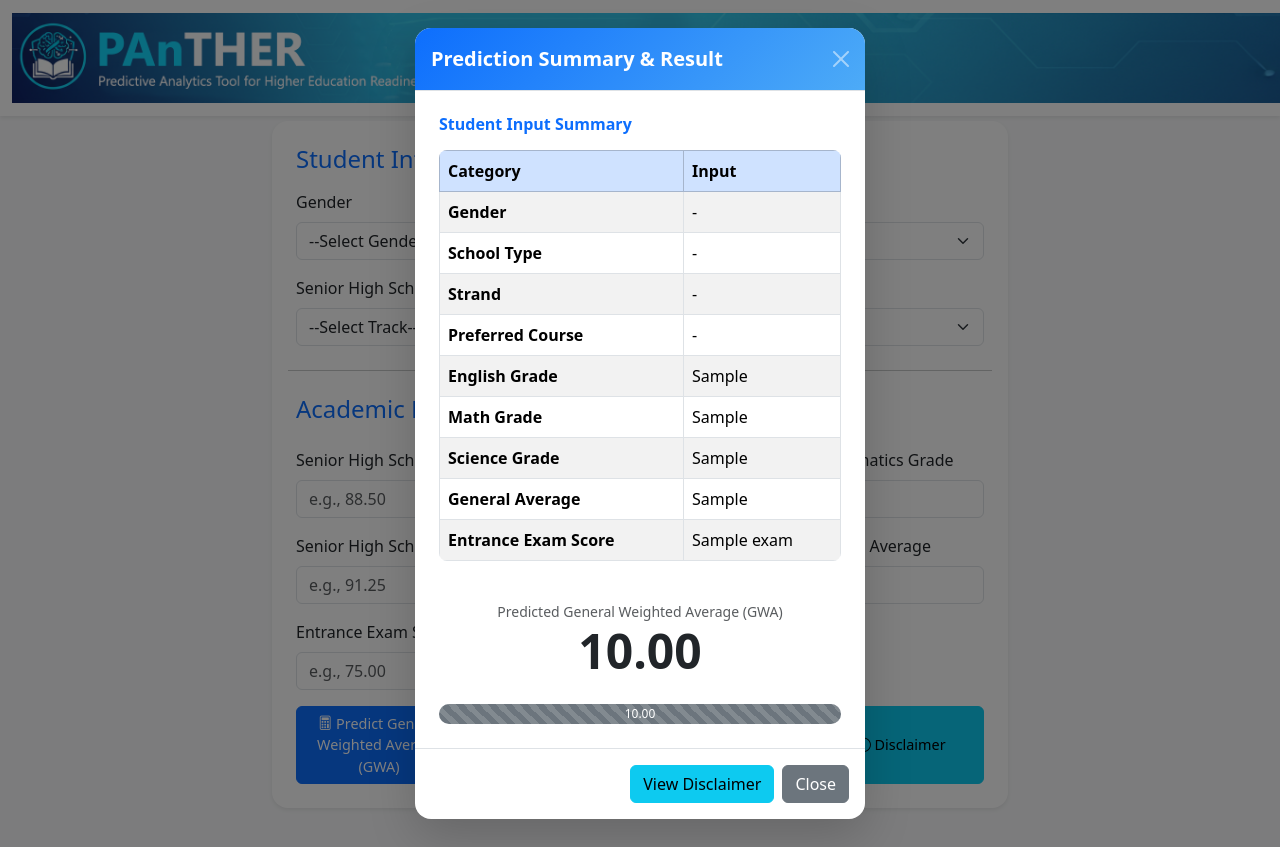
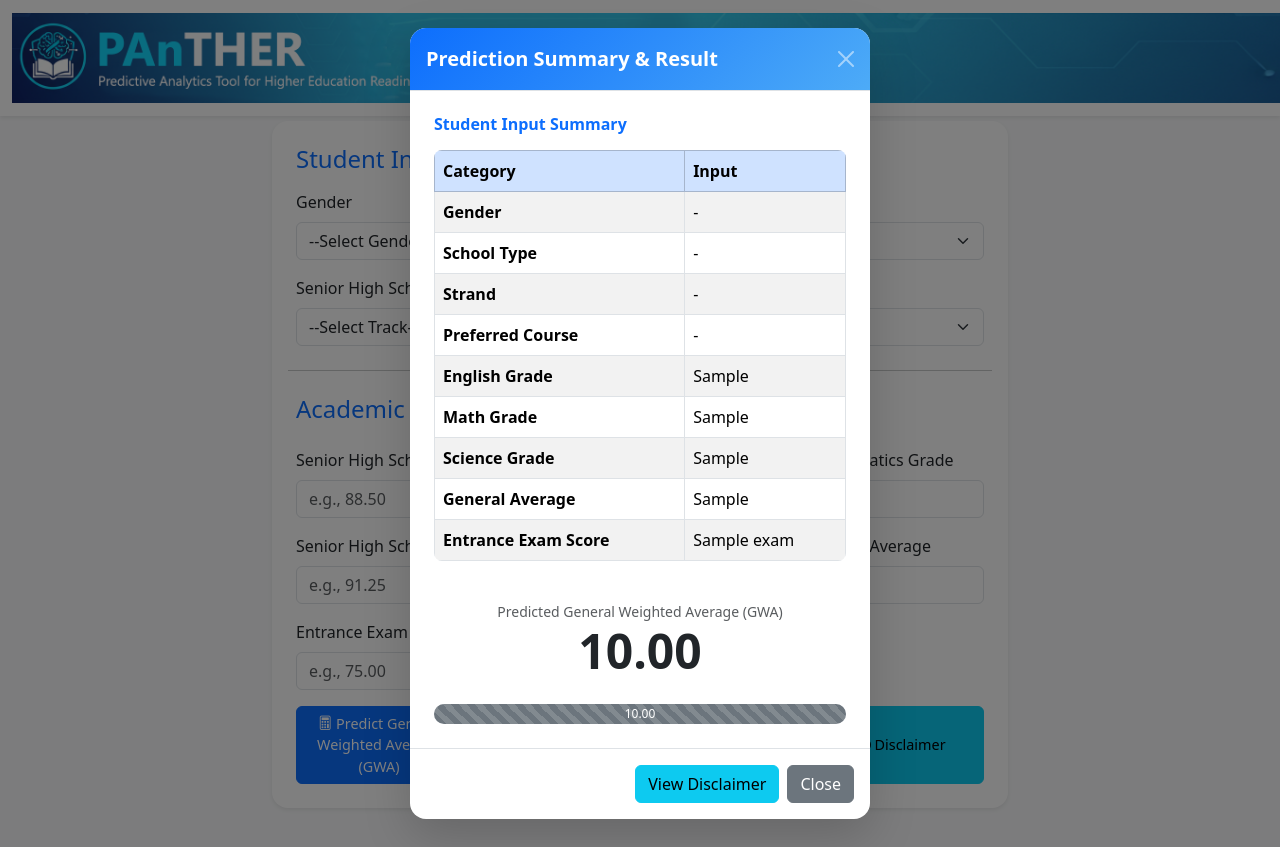
Before and after one commit to Breymar34/AcadGWAlytics, a Flask app: template templates/index.html in a window 1280 px wide. Run offline with Flask 3, Linux system fonts and the light colour scheme; the template is opened without the code that fills it: most values are stand-ins (such as "Sample title", 1, 10 or a date in 2020); parts of the project's set-up code (start-up, migrations or seed data) failed here and were passed over.

Commit message:
Update index.html

```diff
--- a/templates/index.html
+++ b/templates/index.html
@@ -288,7 +288,7 @@
 
 <!-- Prediction Result Modal -->
 <div class="modal fade" id="resultModal" tabindex="-1" aria-labelledby="resultModalLabel" aria-hidden="true">
-  <div class="modal-dialog modal-dialog-centered modal-lg" style="width: 450px;">
+  <div class="modal-dialog modal-dialog-centered modal-lg" style="width: 460px;">
     <div class="modal-content shadow-lg border-0 rounded-4">
       <div class="modal-header result-header rounded-top-4">
         <h5 class="modal-title fw-bold" id="resultModalLabel">Prediction Summary & Result</h5>
```
